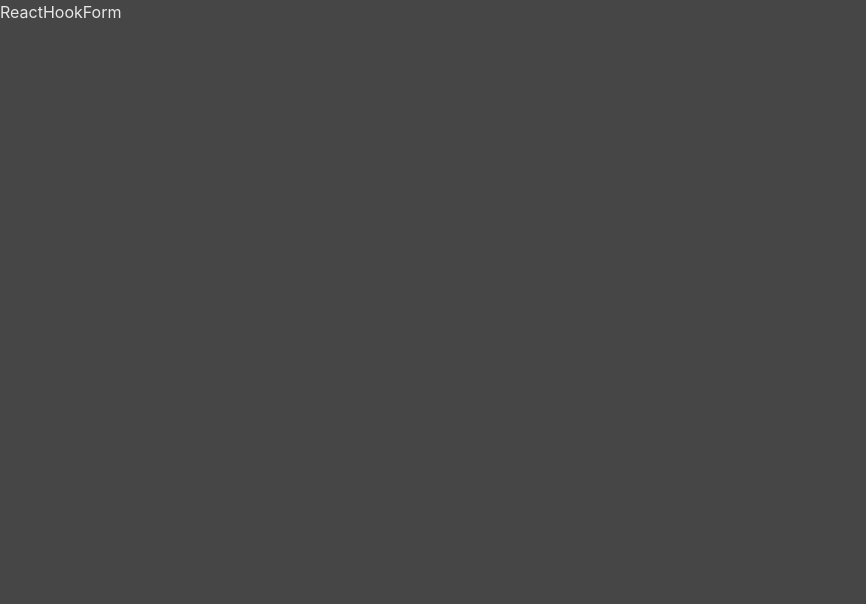
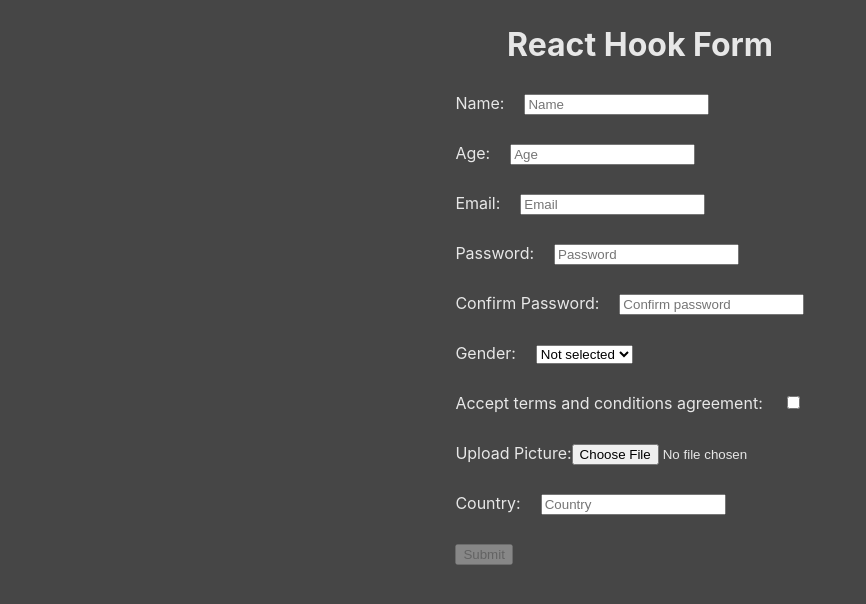
Before and after one commit to YaroslavaOdin/React2024Q3, a React (Vite) app: page /react-hook-form in a window 1280 px wide. Shown: the top 604 px of the page, without its empty margins (0-866 px from the left). Built offline with nearby package versions, Linux system fonts and the light colour scheme.

Commit message:
feat: add react hook form.

```diff
--- a/package.json
+++ b/package.json
@@ -23,9 +23,11 @@
     "*.{ts,tsx}": "eslint"
   },
   "dependencies": {
+    "@hookform/resolvers": "^3.9.0",
     "@reduxjs/toolkit": "^2.2.7",
     "react": "^18.3.1",
     "react-dom": "^18.3.1",
+    "react-hook-form": "^7.52.2",
     "react-redux": "^9.1.2",
     "react-router-dom": "^6.26.1",
     "yup": "^1.4.0"
--- a/src/components/Main/Main.tsx
+++ b/src/components/Main/Main.tsx
@@ -10,8 +10,11 @@ const Main = () => {
   );
 
   const reactHookFormData = useSelector(
-    (state: { reactHookFormData: FormData[] }) =>
-      state.reactHookFormData
+    (state: { ReactHookFormData: FormData[] }) => {
+      console.log(state);
+      return state.ReactHookFormData
+    }
+
   );
 
   return (
--- /dev/null
+++ b/src/components/ReactHookFor/ReactHookForm.css
@@ -0,0 +1,33 @@
+.react-hook-form {
+    display: flex;
+    flex-direction: column;
+    justify-content: center;
+    align-items: center;
+  }
+
+  .react-hook-form__input-container {
+    height: 50px;
+  }
+
+  .react-hook-form__label {
+    margin-right: 20px;
+  }
+
+  .proposed-countries {
+    position: absolute;
+  }
+
+  .proposed-countries__country {
+    height: 20px;
+    width: 100%;
+    padding: 3px 6px;
+    background: rgb(24, 24, 24);
+    border-bottom: 1px solid rgb(189, 189, 189);
+    cursor: pointer;
+  }
+
+  .validation-form-error {
+    color: red;
+    position: absolute;
+    font-size: 10px;
+  }
--- a/src/components/ReactHookFor/ReactHookForm.tsx
+++ b/src/components/ReactHookFor/ReactHookForm.tsx
@@ -1,5 +1,240 @@
+import './ReactHookForm.css';
+import { useDispatch, useSelector } from "react-redux";
+import { useNavigate } from "react-router-dom";
+import { State } from "../../utils/model";
+import { useState } from "react";
+import { useForm } from "react-hook-form";
+import { yupResolver } from "@hookform/resolvers/yup";
+import validationSchema from "../../yup-validation/yup-validation";
+import { addReactHookFormData } from "../../redux/reactHookFormSlice";
+import { toBase64 } from "../../utils/utils";
+import { FormData } from "../../utils/model";
+
 const ReactHookForm = () => {
-  return <div className="react-hook-form-page"> ReactHookForm </div>;
+  const navigate = useNavigate();
+  const dispatch = useDispatch();
+
+  const {
+    register,
+    formState: { errors, isValid },
+    handleSubmit,
+  } = useForm({
+    mode: 'onChange',
+    resolver: yupResolver(validationSchema),
+  });
+
+  const countries = useSelector((state: State) => state.countries.countries);
+  const [proposedСountries, setProposedСountries] =
+    useState<string[]>(countries);
+  const [inputCountry, setInputCountry] = useState<string>("");
+  const [isHideCountryList, setIsHideCountryList] = useState<boolean>(true);
+
+  const selectCountry = (country: string) => {
+    setIsHideCountryList(true);
+    setInputCountry(country);
+  };
+
+  const changeSelectCountry = (event: React.ChangeEvent<HTMLInputElement>) => {
+    const value = event.target.value;
+    if (!value) {
+      setInputCountry("");
+      setIsHideCountryList(true);
+      return;
+    }
+    setIsHideCountryList(false);
+    const filtered = countries.filter((country: string) =>
+      country.toLowerCase().startsWith(value.toLowerCase()),
+    );
+    setProposedСountries(filtered);
+    setInputCountry(value);
+  };
+
+  const onSubmit = async (data: FormData) => {
+    if(isValid) {
+      const file = (data.picture as unknown as FileList)[0]
+      const fileToBase64 = file ? (await toBase64(file) as string) : "";
+
+      dispatch(
+        addReactHookFormData({
+          name: data.name,
+          age: data.age,
+          email: data.email,
+          password: data.password,
+          confirmPassword: data.confirmPassword,
+          gender: data.gender,
+          agreement: data.agreement,
+          picture: fileToBase64,
+          country: data.country,
+        }),
+      );
+
+      navigate("/");
+    }
+  };
+
+
+  return (
+    <div className="react-hook-form">
+      <h1 className="react-hook-form__title">React Hook Form</h1>
+      <form className="react-hook-form__form" onSubmit={handleSubmit(onSubmit)}>
+        <div className="react-hook-form__input-container">
+          <label htmlFor="name" className="react-hook-form__label">
+            Name:
+          </label>
+          <input id="name" type="text" {...register('name')} placeholder="Name" />
+          {errors.name && (
+            <div className="validation-form-error">
+              {errors.name.message}
+            </div>
+          )}
+        </div>
+
+        <div className="react-hook-form__input-container">
+          <label htmlFor="age" className="react-hook-form__label">
+            Age:
+          </label>
+          <input id="age" type="number" {...register('age')} placeholder="Age" />
+          {errors.age && (
+            <div className="validation-form-error">
+              {errors.age.message}
+            </div>
+          )}
+        </div>
+
+        <div className="react-hook-form__input-container">
+          <label htmlFor="email" className="react-hook-form__label">
+            Email:
+          </label>
+          <input type="email" id="email" {...register('email')} placeholder="Email" />
+          {errors.email && (
+            <div className="validation-form-error">
+              {errors.email.message}
+            </div>
+          )}
+        </div>
+
+        <div className="react-hook-form__input-container">
+          <label htmlFor="password" className="react-hook-form__label">
+            Password:
+          </label>
+          <input
+            type="password"
+            id="password"
+            {...register('password')}
+            placeholder="Password"
+          />
+          {errors.password && (
+            <div className="react-hook-form-error">
+              {errors.password.message}
+            </div>
+          )}
+        </div>
+
+        <div className="react-hook-form__input-container">
+          <label htmlFor="confirmPassword" className="react-hook-form__label">
+            Confirm Password:
+          </label>
+          <input
+            type="password"
+            id="confirmPassword"
+            {...register('confirmPassword')}
+            placeholder="Confirm password"
+          />
+          {errors.confirmPassword && (
+            <div className="validation-form-error">
+              {errors.confirmPassword.message}
+            </div>
+          )}
+        </div>
+
+        <div className="react-hook-form__input-container">
+          <label htmlFor="gender" className="react-hook-form__label">
+            Gender:
+          </label>
+          <select id="gender" {...register('gender')}>
+            <option value="">Not selected</option>
+            <option value="male">Male</option>
+            <option value="female">Female</option>
+            <option value="female">Other</option>
+          </select>
+          {errors.gender && (
+            <div className="validation-form-error">
+              {errors.gender.message}
+            </div>
+          )}
+        </div>
+
+        <div className="react-hook-form__input-container">
+          <label htmlFor="agreement" className="react-hook-form__label">
+            Accept terms and conditions agreement:
+          </label>
+          <input type="checkbox" id="agreement" {...register('agreement')} />
+          {errors.agreement && (
+            <div className="validation-form-error">
+              {errors.agreement.message}
+            </div>
+          )}
+        </div>
+
+        <div className="react-hook-form__input-container">
+          <label htmlFor="picture">Upload Picture:</label>
+          <input
+            type="file"
+            id="picture"
+            {...register('picture')}
+            accept=".png, .jpg"
+          />
+          {errors.picture && (
+            <div className="validation-form-error">
+              {errors.picture.message}
+            </div>
+          )}
+        </div>
+
+        <div className="react-hook-form__autocomplete-control react-hook-form__input-container">
+          <label htmlFor="country" className="react-hook-form__label">
+            Country:
+          </label>
+          <input
+            placeholder="Country"
+            type="search"
+            {...register('country')}
+            value={inputCountry}
+            onChange={changeSelectCountry}
+            onFocus={changeSelectCountry}
+          />
+          {errors.country && (
+            <div className="validation-form-error">
+              {errors.country.message}
+            </div>
+          )}
+        </div>
+
+        <div
+          className="proposed-countries react-hook-form__input-container"
+          style={{ display: isHideCountryList ? "none" : "block" }}
+        >
+          <div id="country">
+            {proposedСountries.map((country) => (
+              <div
+                className="proposed-countries__country"
+                key={country}
+                onClick={() => {
+                  selectCountry(country);
+                }}
+              >
+                {country}
+              </div>
+            ))}
+          </div>
+        </div>
+
+        <div>
+          <button type="submit" disabled={!isValid}>Submit</button>
+        </div>
+      </form>
+    </div>
+  );
 };
 
 export default ReactHookForm;
--- a/src/components/UncontrolledForm/UncontrolledForm.tsx
+++ b/src/components/UncontrolledForm/UncontrolledForm.tsx
@@ -119,7 +119,7 @@ const UncontrolledForm = () => {
         </div>
 
         <div className="uncontrolled-form__input-container">
-          <label htmlFor="name" className="uncontrolled-form__label">
+          <label htmlFor="age" className="uncontrolled-form__label">
             Age:
           </label>
           <input id="age" type="number" ref={ageRef} placeholder="Age" />
@@ -211,7 +211,7 @@ const UncontrolledForm = () => {
             type="file"
             id="picture"
             ref={pictureRef}
-            accept=".png, .jpeg"
+            accept=".png, .jpg"
           />
           {validationFormErrors.picture && (
             <div className="validation-form-error">
--- a/src/redux/reactHookFormSlice.tsx
+++ b/src/redux/reactHookFormSlice.tsx
@@ -7,6 +7,7 @@ export const ReactHookFormDataSlice = createSlice({
   initialState,
   reducers: {
     addReactHookFormData: (state: FormData[], action) => {
+      console.log(action);
       const formData = action.payload;
       state.push(formData);
     },
--- a/src/redux/store.tsx
+++ b/src/redux/store.tsx
@@ -6,7 +6,7 @@ import countryReducer from "./countriesSlice";
 const store = configureStore({
   reducer: {
     UncontrolledFormData: uncontrolledFormDataReducer,
-    ReactHookForm: reactHookFormReducer,
+    ReactHookFormData: reactHookFormReducer,
     countries: countryReducer,
   },
 });
--- a/src/utils/model.ts
+++ b/src/utils/model.ts
@@ -5,7 +5,7 @@ export interface FormData {
   password: string;
   confirmPassword: string;
   gender: string;
-  acceptTerms: boolean;
+  agreement: boolean;
   picture: string;
   country: string;
 }
--- a/src/yup-validation/yup-validation.ts
+++ b/src/yup-validation/yup-validation.ts
@@ -45,8 +45,10 @@ const validationSchema = yup.object().shape({
       (files) => {
         let isValid = false;
         if (
-          (files as File).type === "image/jpeg" ||
-          (files as File).type === "image/png"
+          (files as File)?.type === "image/jpeg" ||
+          (files as File)?.type === "image/png" ||
+          (files[0] as File)?.type === "image/jpeg" ||
+          (files[0] as File)?.type === "image/png"
         ) {
           isValid = true;
         }
@@ -54,8 +56,8 @@ const validationSchema = yup.object().shape({
       },
     )
     .test("fileSize", "Max size can be 1080 * 1920.", (value) => {
-      if (!value || !(value as File).size) return true;
-      return (value as File).size <= 1080 * 1920;
+      if (!value || !(value as File)?.size) return true;
+      return (value as File)?.size <= 1080 * 1920;
     }),
   country: yup.string().required("Country is required."),
 });
```
Also changed, not shown: 1 other file (tests, documents, lock files or other folders).
